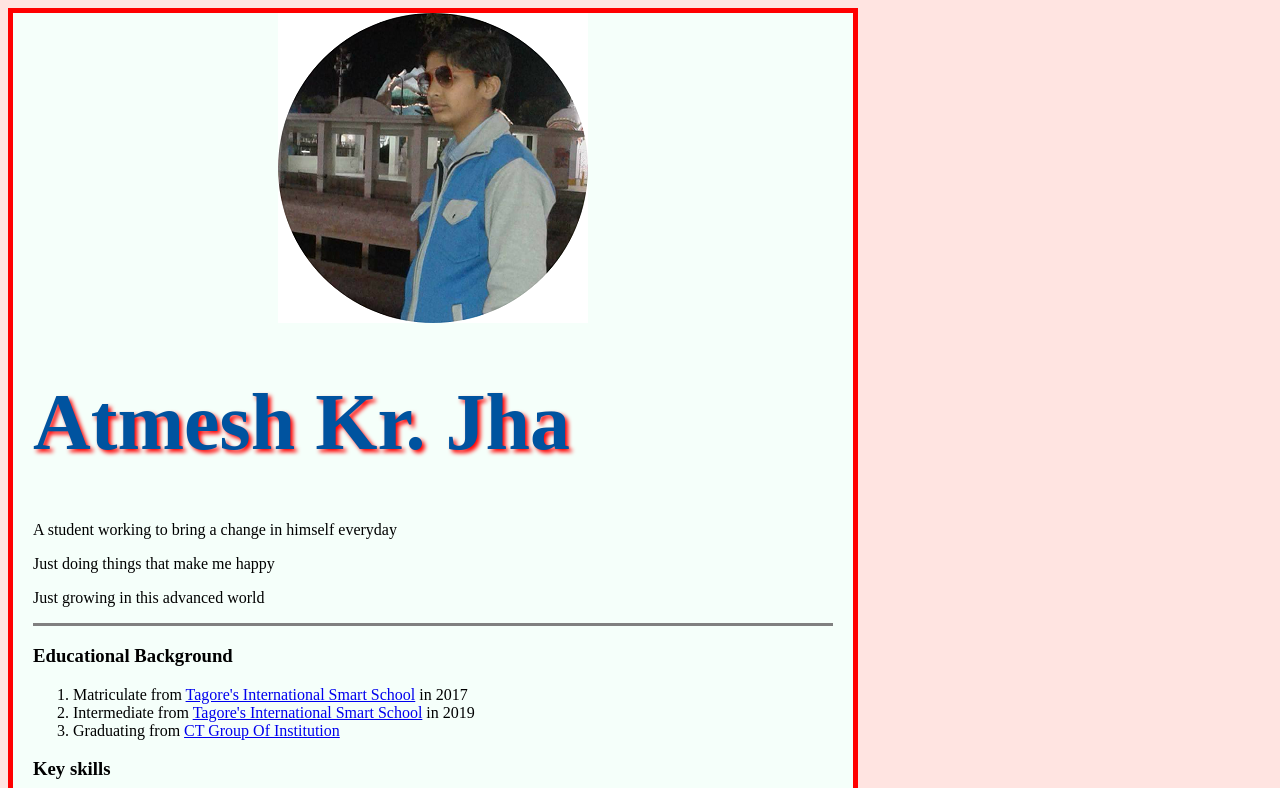
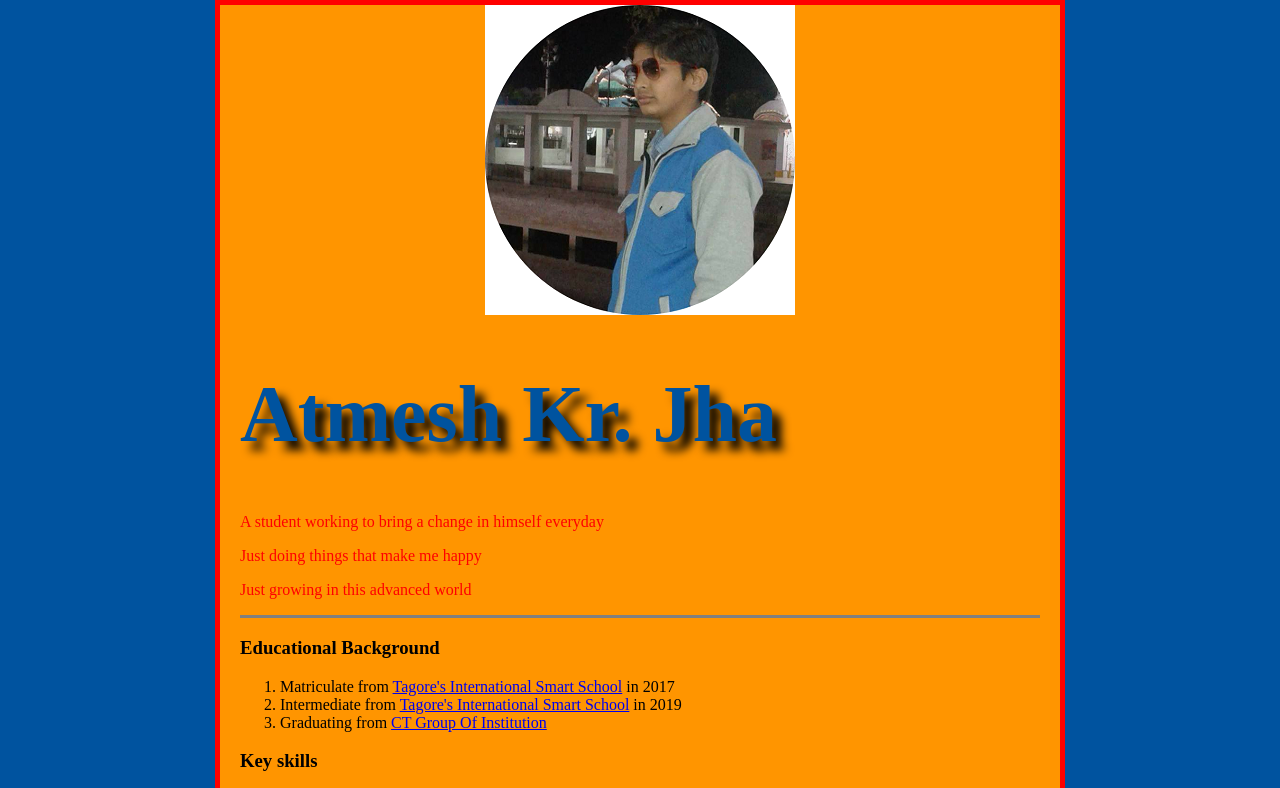
Before and after one commit to ajha1010/ajpersonal, a plain HTML site: page index.html in a window 1280 px wide. Shown: the top 788 px of the page. Drawn offline with Linux system fonts and the light colour scheme.

Commit message:
Add files via upload

```diff
--- a/index.html
+++ b/index.html
@@ -6,13 +6,13 @@
   <style>
 
   html {
-  background-color: 		#ffe4e1;
+  background-color: 	#00539F;
   font-size: 1rem;
 }
     body {
   width: 800px;
-
-  background-color: 	#f5fffa;
+ margin: 0 auto;
+  background-color: 	#FF9500;
     padding: 0 20px 20px 20px;
   border: 5px solid red;
 }
@@ -20,15 +20,19 @@ h1 {
   font-family: serif;
   font-size: 5rem;
    text-transform: capitalize;
-   text-shadow: 3px 3px 4px red;
+   text-shadow: 9px 9px 10px black;
   color: #00539F;
 }
 img {
   display: block;
   margin: 0 auto;
 }
+p
+{
+  color: red;
+}
+  </style>
 
-  </style>
   </head>
 
   <body>
```
Also changed, not shown: contact.html (+16 -1 lines).
